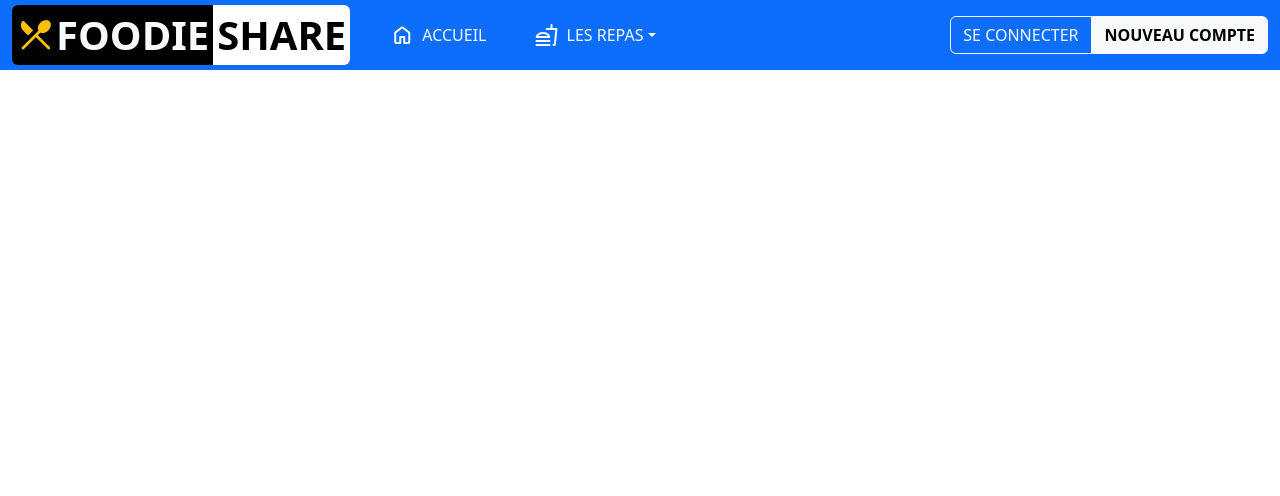
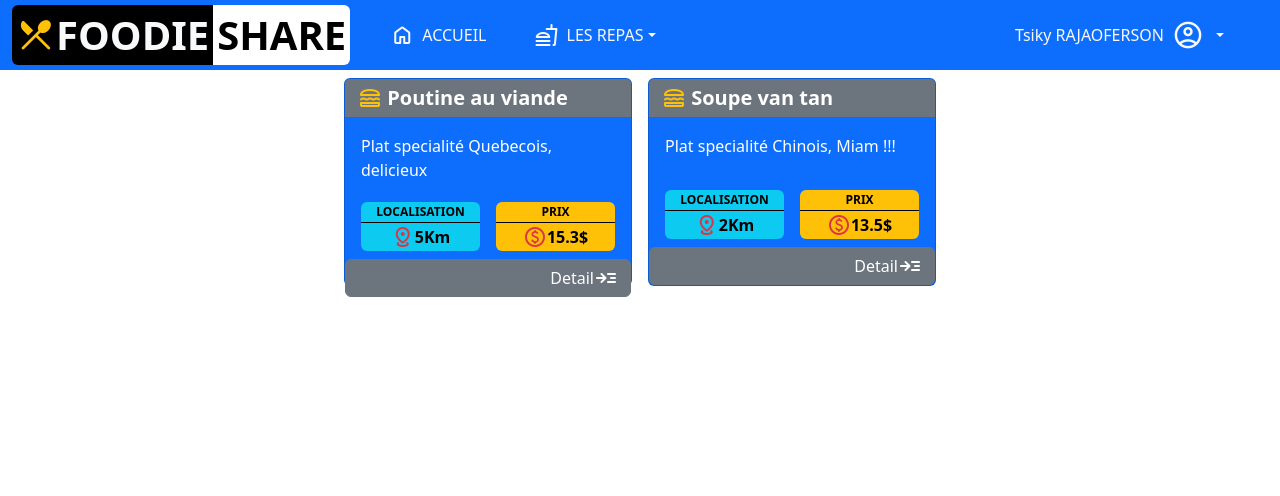
Before and after one commit to rdr2510/FoodieShare, a PHP site: page /index.php?menu=LIST_REPAS in a window 1280 px wide. Shown: the top 496 px of the page. Run offline with PHP 8.4, Linux system fonts and the light colour scheme.

Commit message:
update majeur

```diff
--- /dev/null
+++ b/Datas/Sessions.json
@@ -0,0 +1 @@
+{"id":2,"nom":"RAJAOFERSON","prenom":"Tsiky","username":"tsiky","password":"987654"}
--- a/Includes/header.php
+++ b/Includes/header.php
@@ -1,3 +1,12 @@
+<?php
+    require_once('./Modeles/sessions.php');
+    $sessions= new Sessions('./Datas/Sessions.json');
+    $user;
+    if ($sessions->isActive()){
+        $user= $sessions->get();
+    }
+?>
+
 <nav class="navbar navbar-expand-lg sticky-top bg-primary p-0">
     <div class="container-fluid">
         <a class="navbar-brand text-light fw-bold" href="#">
@@ -22,28 +31,49 @@
                         <span class="material-symbols-rounded" style="margin-right: 8px">fastfood</span>LES REPAS
                     </a>
                     <ul class="dropdown-menu bg-primary">
-                        <li><a class="dropdown-item text-light d-flex align-items-centrer px-4" href="../index.php?menu=REPAS"><span style="margin-right: 8px" class="material-symbols-rounded">lunch_dining</span>Les plats</a></li>
+                        <li><a class="dropdown-item text-light d-flex align-items-centrer px-4" href="../index.php?menu=LIST_REPAS"><span style="margin-right: 8px" class="material-symbols-rounded">lunch_dining</span>Les plats</a></li>
                         <li><a class="dropdown-item text-light d-flex align-items-centrer px-4" href="#" data-bs-toggle="offcanvas" data-bs-target="#offcanvasTop" aria-controls="offcanvasTop"><span style="margin-right: 8px" class="material-symbols-rounded">manage_search</span>Recherche & filtre</a></li>
                         <li><a class="dropdown-item text-light d-flex align-items-center" href="#" data-bs-toggle="modal" data-bs-target="#staticBackdrop"><span class="material-symbols-rounded" style="margin-right: 10px">add_circle</span>Ajouter Nouveau</a></li>
                     </ul>
                 </div>
             </ul>
 
-            <div id="user-connection" class="d-flex">
+            <?php if (!isset($user)){ ?>
+                <?php print_r($user);?>
+                <div id="user-connection" class="d-flex justify-content-center">
                     <a class="btn btn-primary btn-outline-light rounded-0 m-0 w-xl-100 rounded-start" href="../index.php?menu=LOGIN">SE CONNECTER</a>
-                <button class="btn btn-light rounded-0 m-0 w-xl-100 rounded-end fw-bold">NOUVEAU COMPTE</button>
+                    <a class="btn btn-light rounded-0 m-0 w-xl-100 rounded-end fw-bold" href="../index.php?menu=NEW_PROFIL">NOUVEAU COMPTE</a>
                 </div>
-
-            <div class="dropdown d-none" style="margin-right: 20px;">
+            <?php } else {?>
+                <div class="dropdown" style="margin-right: 20px;">
                     <a class="nav-link text-light dropdown-toggle d-flex align-items-center py-1 mx-0 px-4" href="#" role="button" data-bs-toggle="dropdown" aria-expanded="false">
-                    Connecter<span class="px-2 material-symbols-rounded fs-2">account_circle</span>
+                        <?= $user->prenom . ' ' . strtoupper($user->nom) ?><span class="px-2 material-symbols-rounded fs-2">account_circle</span>
                     </a>
                     <ul class="dropdown-menu bg-primary">
                         <li><a class="dropdown-item text-light d-flex align-items-center" href="#"><span class="material-symbols-rounded" style="margin-right: 10px">account_box</span>Profil</a></li>
                         <li><hr class="dropdown-divider text-light"></li>
-                    <li><a class="dropdown-item text-light d-flex align-items-center" href="#"><span class="material-symbols-rounded" style="margin-right: 10px">exit_to_app</span>DéConnecter</a></li>
+                        <li><button type="button" class="dropdown-item text-light d-flex align-items-center" href="#" data-bs-toggle="modal" data-bs-target="#staticBackdrop"><span class="material-symbols-rounded" style="margin-right: 10px">exit_to_app</span>DéConnecter</button></li>
                     </ul>
+                </div>
+            <?php } ?>
+        </div>
+    </div>
+</nav>
+
+<div class="modal fade" id="staticBackdrop" data-bs-backdrop="static" data-bs-keyboard="false" tabindex="-1" aria-labelledby="staticBackdropLabel" aria-hidden="true">
+    <div class="modal-dialog">
+        <div class="modal-content">
+            <div class="modal-header bg-primary">
+                <h1 class="modal-title fs-5 text-white d-flex align-items-center" id="staticBackdropLabel"><span class="material-symbols-rounded" style="margin-right: 5px;">person_off</span>DECONNEXION</h1>
+                <button type="button" class="btn-close" data-bs-dismiss="modal" aria-label="Close"></button>
+            </div>
+            <div class="modal-body">
+                Voulez-vous vraiment déconnecter ?
+            </div>
+            <div class="modal-footer">
+                <button type="button" class="btn btn-secondary d-flex align-items-center" data-bs-dismiss="modal"><span class="material-symbols-rounded" style="margin-right: 5px;">cancel</span>Annuler</button>
+                <a type="button" class="btn btn-primary d-flex align-items-center">DéConnecter <span class="material-symbols-rounded" style="margin-left: 5px;">output</span></a>
             </div>
         </div>
     </div>
-</nav>
+</div>
--- a/Modeles/avis.php
+++ b/Modeles/avis.php
@@ -1,5 +1,5 @@
 <?php
-    include './Modeles/json.php';
+    require_once './Modeles/json.php';
 
     class Avis extends Json{
         private $listAvis= [];
--- a/Modeles/json.php
+++ b/Modeles/json.php
@@ -3,8 +3,8 @@
     class Json{
         private $jsonFile= '';
 
-        protected function __construct($jsonFile){
-            $this->jsonFile= $jsonFile;
+        protected function __construct($FileName){
+            $this->jsonFile= $FileName;
         }
 
         /**
@@ -28,5 +28,10 @@
             $j= json_encode($listData);
             file_put_contents($this->jsonFile, $j);
         }
+
+        protected function clearContent(){
+            file_put_contents($this->jsonFile, '');
+        }
+
     }
 ?>
--- a/Modeles/photos.php
+++ b/Modeles/photos.php
@@ -1,5 +1,5 @@
 <?php
-    include './Modeles/json.php';
+    require_once './Modeles/json.php';
 
     class Photos extends Json{
         private $listPhoto= [];
--- a/Modeles/repas.php
+++ b/Modeles/repas.php
@@ -1,5 +1,5 @@
 <?php
-    include './Modeles/json.php';
+    require_once './Modeles/json.php';
 
     class Repas extends Json{
         private $listRepas= [];
@@ -56,11 +56,11 @@
          * @param {int} critere - critere de recherche (0: toute les colonne, 1: par nom du plat seulement)
          * @return {Array Associative}
          */
-        public function search(string $word, int $critere= 0){
-            $this->listRepas= $this->loadFile();
+        public function search($listRepas, string $word, int $critere= 0){
+            //$this->listRepas= $this->loadFile();
             $listPlat= [];
-            for ($i=0; $i<count($this->listRepas); ++$i){
-                foreach($this->listRepas[$i] as $key => $value){
+            for ($i=0; $i<count($listRepas); ++$i){
+                foreach($listRepas[$i] as $key => $value){
                     if ($critere==1)
                         if ($key=='nom')
                             $n=0;
@@ -70,7 +70,7 @@
 
                     if ($n==0){
                         if (str_contains(strtolower($value), strtolower($word))){
-                            array_push($listPlat, $this->listRepas[$i]);
+                            array_push($listPlat, $listRepas[$i]);
                             break;
                         }
                     }
@@ -85,12 +85,12 @@
          * @param {float} max - prix maximum
          * @return {Array Associative}
          */
-        public function filtrePrix(float $min=0, float $max=0){
-            $this->listRepas= $this->loadFile();
+        public function filtrePrix($listRepas, float $min=0, float $max=0){
+            //$this->listRepas= $this->loadFile();
             $listPlat= [];
-            for ($i=0; $i<count($this->listRepas); ++$i){
-                if ($min <= $this->listRepas[$i]->prix && $this->listRepas[$i]->prix <= $max){
-                    array_push($listPlat, $this->listRepas[$i]);
+            for ($i=0; $i<count($listRepas); ++$i){
+                if ($min <= $listRepas[$i]->prix && $listRepas[$i]->prix <= $max){
+                    array_push($listPlat, $listRepas[$i]);
                 }
             }
             return $listPlat;
@@ -102,12 +102,12 @@
          * @param {float} max - distance maximum
          * @return {Array Associative}
          */
-        public function filtreLocalisation(float $min=0, float $max=0){
-            $this->listRepas= $this->loadFile();
+        public function filtreLocalisation($listRepas, float $min=0, float $max=0){
+            //$this->listRepas= $this->loadFile();
             $listPlat= [];
-            for ($i=0; $i<count($this->listRepas); ++$i){
-                if ($min <= $this->listRepas[$i]->localisation && $this->listRepas[$i]->localisation <= $max){
-                    array_push($listPlat, $this->listRepas[$i]);
+            for ($i=0; $i<count($listRepas); ++$i){
+                if ($min <= $listRepas[$i]->localisation && $listRepas[$i]->localisation <= $max){
+                    array_push($listPlat, $listRepas[$i]);
                 }
             }
             return $listPlat;
--- /dev/null
+++ b/Modeles/sessions.php
@@ -0,0 +1,34 @@
+<?php
+    require_once './Modeles/json.php';
+
+    class Sessions extends Json{
+
+        public function __construct($FileName){
+            parent::__construct($FileName);
+        }
+
+        public function set($user){
+            $this->clear();
+            $this->saveFile($user);
+        }
+
+        public function get(){
+            if ($this->isActive()){
+                return $this->loadFile();
+            }
+        }
+
+        public function isActive(){
+            $user= $this->loadFile();
+            if (isset($user)){
+                if ($user->id >0){
+                    return true;
+                }
+            }
+        }
+
+        public function clear(){
+            $this->clearContent();
+        }
+    }
+?>
--- a/Modeles/users.php
+++ b/Modeles/users.php
@@ -1,5 +1,5 @@
 <?php
-    include './Modeles/json.php';
+    require_once './Modeles/json.php';
 
     class Users extends Json{
         private $listUser= [];
--- a/Views/addRepas.php
+++ b/Views/addRepas.php
@@ -7,23 +7,23 @@
             </div>
             <div class="modal-body d-flex justify-content-center">
                 <div class="w-75">
-                    <div class="input-group mb-3">
+                    <div id="input" class="input-group mb-3 rounded">
                         <span class="input-group-text material-symbols-rounded text-primary">lunch_dining</span>
                         <input type="text" class="form-control" placeholder="Nom du plat" name="nom">
                     </div>
                     <div class="d-flex gap-lg-4 flex-column flex-lg-row">
-                        <div class="input-group mb-3">
+                        <div id="input" class="input-group mb-3 rounded border-primary">
                             <span class="input-group-text material-symbols-rounded text-primary">monetization_on</span>
                             <input type="number" class="form-control" step="any" aria-label="Prix unitaire du plat" placeholder="Prix Unitaire" name="prix">
                             <span class="input-group-text fw-bold">$</span>
                         </div>
-                        <div class="input-group mb-3">
+                        <div id="input" class="input-group mb-3 rounded border-primary">
                             <span class="input-group-text material-symbols-rounded text-primary">distance</span>
                             <input type="number" class="form-control" step="any" aria-label="Prix unitaire du plat" placeholder="Localisation" name="localisation">
                             <span class="input-group-text fw-bold">Km</span>
                         </div>
                     </div>
-                    <div class="input-group mb-3">
+                    <div id="input" class="input-group mb-3 rounded border-primary">
                         <span class="input-group-text material-symbols-rounded text-primary">post</span>
                         <textarea class="form-control" name="description" rows="3" placeholder="Description"></textarea>
                     </div>
--- /dev/null
+++ b/Views/listRepas.php
@@ -0,0 +1,87 @@
+<?php
+    require('./Modeles/repas.php');
+    $repas= new Repas('./Datas/Repas.json');
+
+    echo '<div class="container-fluid py-2 d-flex flex-wrap justify-content-center">';
+
+    $listRepas= $repas->getAll();
+    foreach ($listRepas as $diner){
+        echo '
+            <div class="card text-bg-primary mb-3 mx-2" style="width: 18rem; height: 13rem">
+                <div class="card-header badge bg-secondary fs-5 d-flex align-items-center"><span class="material-symbols-rounded text-warning">lunch_dining</span>&nbsp;'.$diner->nom.'</div>
+                    <div class="card-body pb-0 d-flex flex-column">
+                        <p class="card-text" style="height: 100%">'.$diner->description.'</p>
+                        <div class="d-flex justify-content-center">
+                            <div style="width: 9rem; margin-right: 8px" class="text-start">
+                                <span class="badge bg-info rounded-bottom-0 w-100 border-bottom text-black fw-bold border-black">LOCALISATION</span>
+                                <h5 style="font-size: 16px; padding-top:2px; padding-bottom:2px" class="card-title badge bg-info text-black d-flex align-items-center justify-content-center rounded-top-0">
+                                    <span class="text-danger material-symbols-rounded">distance</span>'.$diner->localisation.'Km
+                                </h5>
+                            </div>
+                            <div style="width: 9rem; margin-left: 8px" class="text-end">
+                                <span class="badge bg-warning rounded-bottom-0 w-100 border-bottom text-black fw-bold border-black">PRIX</span>
+                                <h5 style="font-size: 16px; padding-top:2px; padding-bottom:2px" class="card-title badge bg-warning text-black d-flex align-items-center justify-content-center rounded-top-0">
+                                    <span class="text-danger material-symbols-rounded">paid</span>'.$diner->prix.'$
+                                </h5>
+                            </div>
+                        </div>
+                    </div>
+                <a href="#" class="btn btn-secondary d-flex align-items-center justify-content-end">Detail<span class="material-symbols-rounded">read_more</span></a>
+            </div> ';
+    }
+
+    echo '</div>';
+?>
+
+<div class="offcanvas offcanvas-bottom" tabindex="-1" id="offcanvasTop" aria-labelledby="offcanvasTopLabel" style="height: auto;">
+    <div class="offcanvas-header bg-primary text-light">
+        <h5 class="offcanvas-title text-light d-flex align-items-center" id="offcanvasTopLabel"><span class="material-symbols-rounded">search</span>RECHERCHE & FILTRE</h5>
+        <button type="button" class="btn-close" data-bs-dismiss="offcanvas" aria-label="Close"></button>
+    </div>
+    <div class="offcanvas-body">
+
+        <div class="d-flex flex-column flex-lg-row gap-lg-3 border border-primary pt-3 px-4 rounded">
+            <div id="input" class="input-group mb-3 rounded">
+                <span class="input-group-text material-symbols-rounded text-primary">quick_reference_all</span>
+                <input type="text" class="form-control" placeholder="Entrer votre recherche" name="recherche">
+            </div>
+            <div id="input" class="input-group mb-3 rounded">
+                <span class="input-group-text material-symbols-rounded text-primary">filter_alt</span>
+                <select class="form-select" aria-label="Default select example">
+                    <option selected value="0">Toute les colonnes</option>
+                    <option value="1">Par nom</option>
+                </select>
+            </div>
+        </div>
+
+        <div class="d-flex flex-column flex-lg-row gap-3 mt-3 w-100">
+            <div class="d-flex align-items-center flex-column flex-lg-row gap-lg-3 border border-primary px-4 pt-3 rounded w-100">
+                <div id="input" class="rounded d-flex flex-column flex-lg-row align-items-center border mb-3 w-100">
+                    <div class="input-group d-flex align-items-center">
+                        <div id="filter-label" class="input-group-text w-100">
+                            <span class="material-symbols-rounded text-primary">currency_exchange</span>
+                            <div class="fw-bold text-primary m-0 mx-2">Filtrage de Prix :</div>
+                        </div>
+                    </div>
+                    <input id="filter-input-min" type="number" class="form-control" placeholder="Prix Minumum" name="prix-min">
+                    <input id="filter-input-max" type="number" class="form-control" placeholder="Prix Maximum" name="prix-max">
+                </div>
+            </div>
+
+            <div class="d-flex align-items-center flex-column flex-lg-row gap-lg-3 border border-primary px-4 pt-3 rounded w-100">
+                <div id="input" class="rounded d-flex flex-column flex-lg-row align-items-center border mb-3 w-100">
+                    <div class="input-group d-flex align-items-center">
+                        <div id="filter-label" class="input-group-text w-100">
+                            <span class="material-symbols-rounded text-primary">distance</span>
+                            <div class="fw-bold text-primary m-0 mx-2">Rayon de localisation :</div>
+                        </div>
+                    </div>
+                    <input id="filter-input-min" type="number" class="form-control" placeholder="Distance Minumum" name="distance-min">
+                    <input id="filter-input-max" type="number" class="form-control" placeholder="Distance Maximum" name="distance-max">
+                </div>
+            </div>
+
+            <button type="button" class="btn btn-primary d-flex flex-lg-column flex-row align-items-center justify-content-center"><span class="material-symbols-rounded" style="margin-right: 5px;">search</span>Rechercher</button>
+        </div>
+    </div>
+</div>
```
Also changed, not shown: Views/addProfil.php (added, +29 -0 lines), Views/login.php (+50 -8 lines), Views/repas.php (deleted, +0 -44 lines), assets/styles/styles.css (+58 -1 lines), index.php (+21 -3 lines), assets/Images/about-us-hero-image-t.jpg (added). Lines whose indentation alone changed are shown as unchanged.
